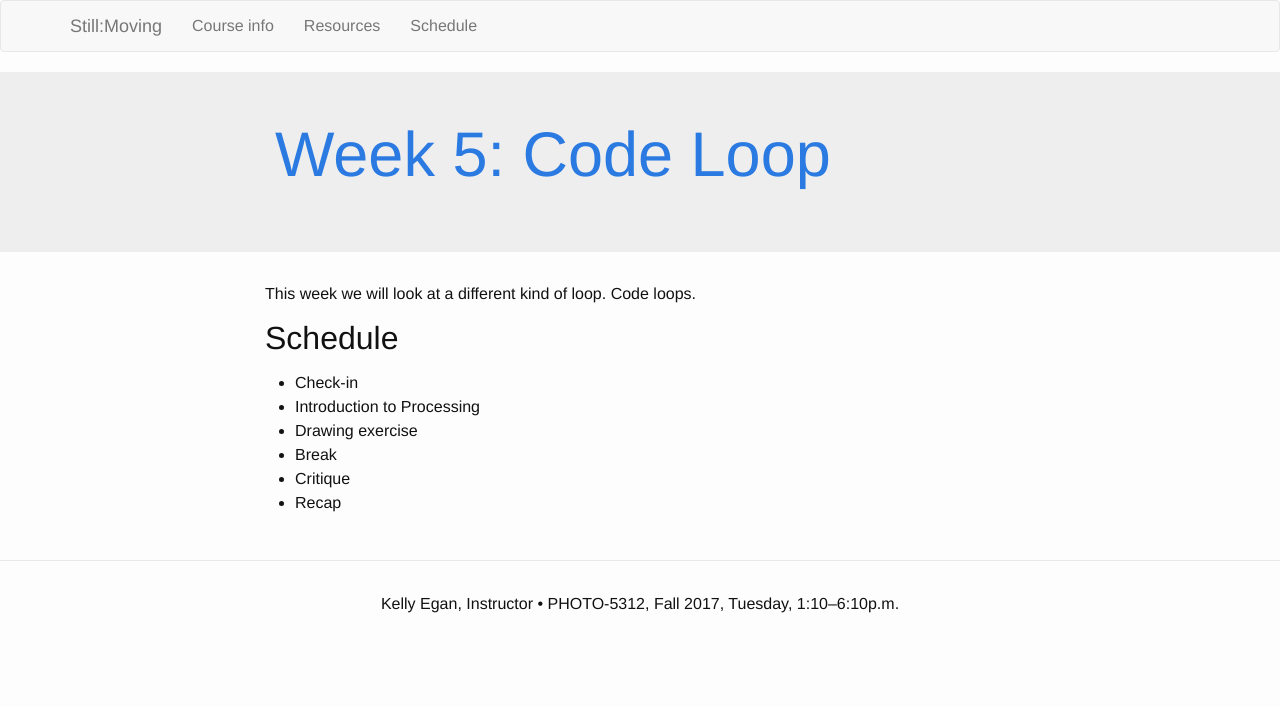
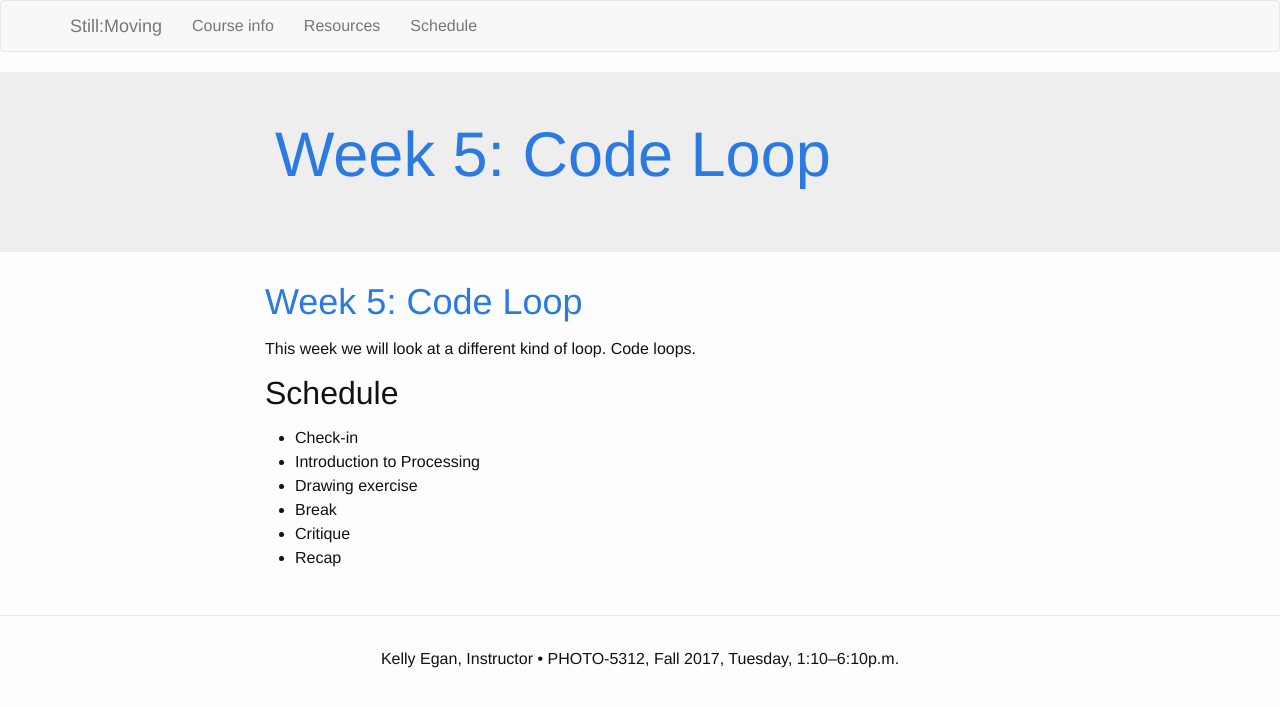
Before and after one commit to kellyegan/StillMoving, a Jekyll site: the page built from index.html, in a window 1280 px wide. Shown: the top 707 px of the page. Built offline with Jekyll 4.4.1, drawn with Linux system fonts in a browser that asks for light colours.

Commit message:
Update config yaml and index to match current version of jekyll.

```diff
--- a/_config.yml
+++ b/_config.yml
@@ -3,5 +3,5 @@ title: "Still:Moving"
 email: kegan@risd.edu
 description: > # this means to ignore newlines until "baseurl:"
   Kelly Egan, Instructor &bull; PHOTO-5312, Fall 2017, Tuesday, 1:10&ndash;6:10p.m.
-baseurl: "https://kellyegan.github.io/TimeBasedPhotography" # the subpath of your site, e.g. /blog
-gems: [jekyll-paginate]
+baseurl: "" # the subpath of your site, e.g. /blog
+plugins: [jekyll-paginate]
--- a/index.html
+++ b/index.html
@@ -3,12 +3,12 @@ layout: default
 ---
 
 
-{% for post in site.posts | limit: 1%}
+{% for post in site.posts limit: 1 %}
 <div class="jumbotron">
 	<div class="container">
-    <div class="col-sm-8  col-sm-offset-2">
+		<div class="col-sm-8	col-sm-offset-2">
 		{% if post.featured-image %}
-      <img src="{{ post.featured-image}}"/>
+			<img src="{{post.featured-image}}"/>
 		{% else %}
 			<h1><a href="{{ post.url | prepend: site.baseurl }}">{{ post.title }}</a></h1>
 		{% endif %}
@@ -21,9 +21,9 @@ layout: default
 	<div class="row">
 
 		<div class="post-content col-sm-8 col-sm-offset-2">
-       {% if !post.featured-image %}
+		{% unless post.featured-image %}
 		<h1><a href="{{ post.url | prepend: site.baseurl }}">{{ post.title }}</a></h1>
-  {% endif %}
+		{% endunless %}
 			{{ post.content }}
 		</div>
 	</div>
```
Lines whose indentation alone changed are shown as unchanged.
